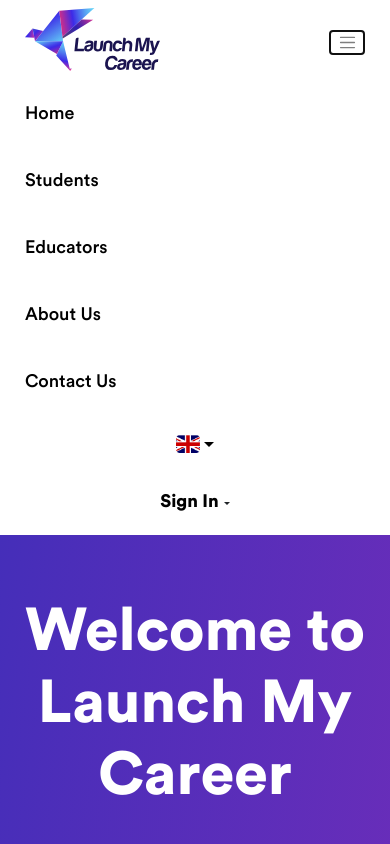
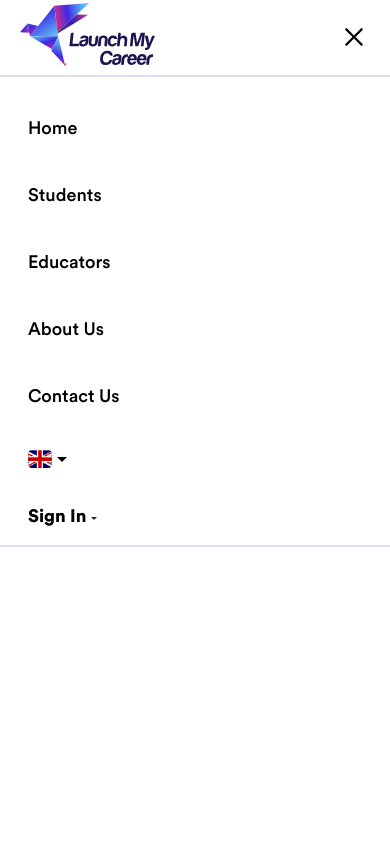
Before and after one commit to Suddesh-Tiwari/DC__LMC_MKT_UI, a website: page index.html in a window 390 px wide. Both pictures are taken after a click on the button "Toggle navigation". Shown: the top 844 px of the page. Drawn offline with nearby package versions, Linux system fonts and the light colour scheme.

Commit message:
Added sidebar

```diff
--- a/index.html
+++ b/index.html
@@ -197,7 +197,9 @@
                     <button class="navbar-toggler" type="button" data-toggle="collapse"
                         data-target="#navbarSupportedContent" aria-controls="navbarSupportedContent"
                         aria-expanded="false" aria-label="Toggle navigation">
-                        <span class="navbar-toggler-icon"></span>
+                        <svg class="svgLine" enable-background="new 0 0 24 24" viewBox="0 0 24 24"><path d="M20,11H4c-0.6,0-1,0.4-1,1s0.4,1,1,1h16c0.6,0,1-0.4,1-1S20.6,11,20,11z M4,8h16c0.6,0,1-0.4,1-1s-0.4-1-1-1H4
+                            C3.4,6,3,6.4,3,7S3.4,8,4,8z M20,16H4c-0.6,0-1,0.4-1,1s0.4,1,1,1h16c0.6,0,1-0.4,1-1S20.6,16,20,16z"/></svg>
+                        <svg class="svgCross" style="padding: 7px;display:none" enable-background="new 0 0 32 32" viewBox="0 0 32 32"><path d="M31.5,2.42828c0-0.51752-0.20148-1.00427-0.56763-1.36987c-0.73224-0.73224-2.00751-0.73224-2.73975,0L16,13.25104L3.80737,1.05841c-0.73224-0.73224-2.00751-0.73224-2.73975,0C0.70154,1.42401,0.5,1.91077,0.5,2.42828c0,0.51746,0.20154,1.00421,0.56763,1.36987l12.19263,12.19263L1.06763,28.18341C0.70154,28.54901,0.5,29.03577,0.5,29.55328c0,0.51746,0.20154,1.00421,0.56763,1.36987c0.73224,0.73224,2.00751,0.73224,2.73975,0L16,18.73053l12.19263,12.19263c0.36615,0.36609,0.85242,0.56763,1.36987,0.56763c0.51752,0,1.00378-0.20154,1.36987-0.56763C31.29852,30.5575,31.5,30.07074,31.5,29.55328c0-0.51752-0.20148-1.00427-0.56763-1.36987L18.73975,15.99078L30.93237,3.79816C31.29852,3.4325,31.5,2.94574,31.5,2.42828z"/></svg>
                     </button>
 
                     <div class="collapse navbar-collapse navigation__tab" id="navbarSupportedContent">
@@ -218,11 +220,11 @@
                                 <a class="nav-link topNavLink" href="./contact-us.html">Contact Us</a>
                             </li>
                         </ul>
-                        <ul class="navbar-nav d-flex align-items-center">
+                        <ul class="navbar-nav d-flex align-items-start align-items-lg-center">
                             <li class="nav-item navigation__sign-up d-none d-xl-block">
                                 <a class="" href="./sign-up.html">Sign up and take the quiz</a>
                             </li>
-                            <li class="nav-item dropdown d-flex align-items-center navigation__lang">
+                            <li class="nav-item dropdown d-flex align-items-start align-items-md-center flex-column flex-md-row navigation__lang">
                                 <a class="nav-link dropdown-toggle d-flex align-items-center" href="#"
                                     id="navbarDropdown" role="button" data-toggle="dropdown" aria-haspopup="true"
                                     aria-expanded="false">
@@ -684,6 +686,7 @@
         integrity="sha384-JZR6Spejh4U02d8jOt6vLEHfe/JQGiRRSQQxSfFWpi1MquVdAyjUar5+76PVCmYl"
         crossorigin="anonymous"></script>
     <script src="./javascript/main.js"></script>
+    <script src="./javascript/navigation.js"></script>
 </body>
 
 </html>
--- /dev/null
+++ b/javascript/navigation.js
@@ -0,0 +1,5 @@
+$('.navbar-toggler').click(function() {
+    $('.navigation__tab').toggle();
+    $('.svgLine').toggle();
+    $('.svgCross').toggle();
+});
--- a/scss/04-components/_navigation.scss
+++ b/scss/04-components/_navigation.scss
@@ -3,6 +3,7 @@
     top: 0;
     background: $white;
     z-index: 1000;
+
     &__logo {
         width: 15rem;
         max-width: 100%;
@@ -14,6 +15,7 @@
             @media (min-width: 1199px) {
                 padding: 0 1.5rem;
             }
+
             @media (max-width: 1199px) {
                 padding: 1.5rem 0;
             }
@@ -26,12 +28,13 @@
             position: relative;
 
             @media (min-width: 1199px) {
+
                 &:focus,
                 &:hover,
-                &.active{
+                &.active {
                     color: $black-dark;
 
-                    &::after{
+                    &::after {
                         content: '';
                         position: absolute;
                         width: 100%;
@@ -81,5 +84,50 @@
 }
 
 .navbar-light .navbar-nav .nav-link {
-    color: $black-dark !important;
+    color: $black-dark  !important;
 }
+
+@media screen and (max-width:1199px) {
+    .navigation#top{
+        .container-fluid{
+            padding: 0;
+            &::before{
+                content: '';
+                position: absolute;
+                width: 100%;
+                height: 2px;
+                top: 75px;
+                background: #DBDFEF;
+                left: 0;
+            }
+        }
+        .navbar{
+            padding: 0;
+        }
+        .navigation__logo{
+            margin-left: 20px;
+        }
+        #navbarSupportedContent {
+            width: 100vw;
+            height: 100vh !important;
+        }
+    }
+    .navbar-nav{
+        padding: 20px 28px;
+        padding-bottom: 0;
+        &:last-child{
+            border-bottom: 2px solid #DBDFEF;
+            padding-top:0;
+        }
+    }
+    .navbar-toggler {
+        border: 0;
+        line-height: 0;
+        padding: 0;
+        outline: none !important;
+        margin-right: 20px;
+        svg {
+            height: 32px;
+        }
+    }
+}
```
Also changed, not shown: scss/css/style.css, 1 other file.
